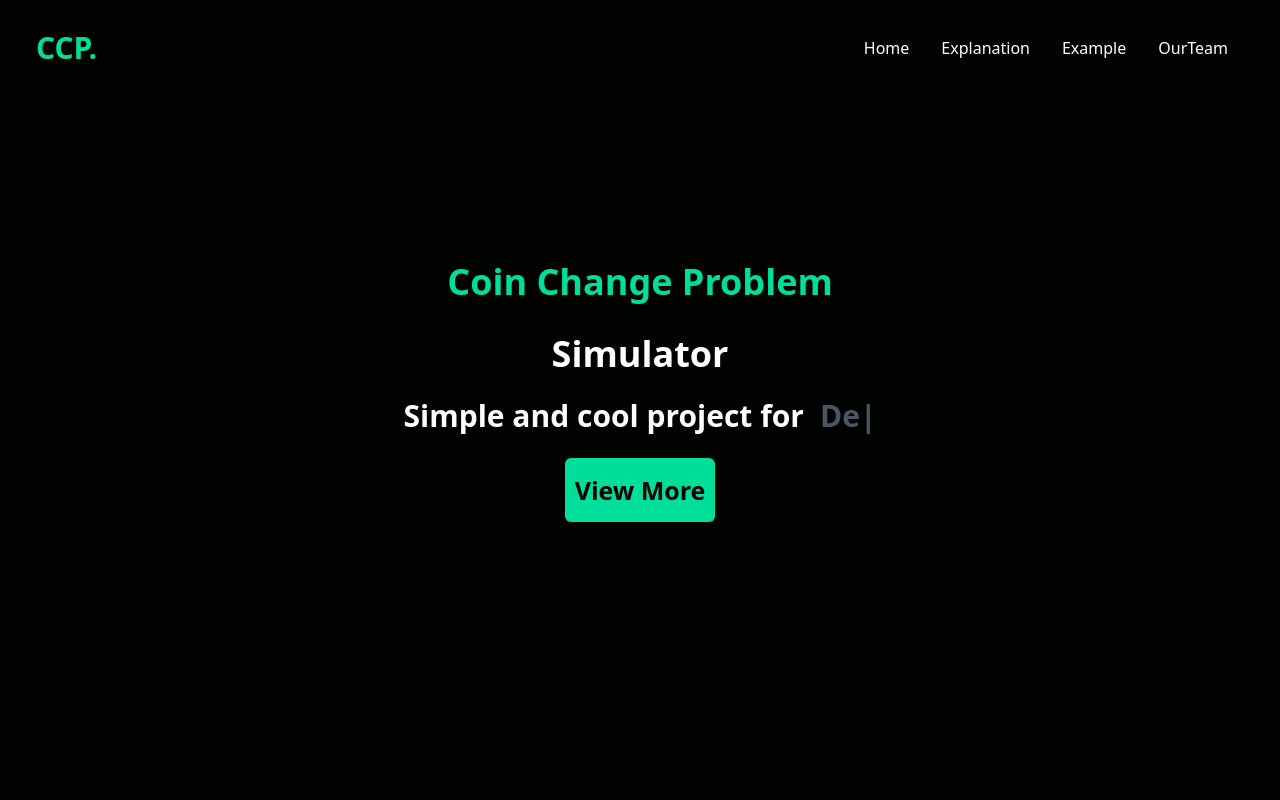
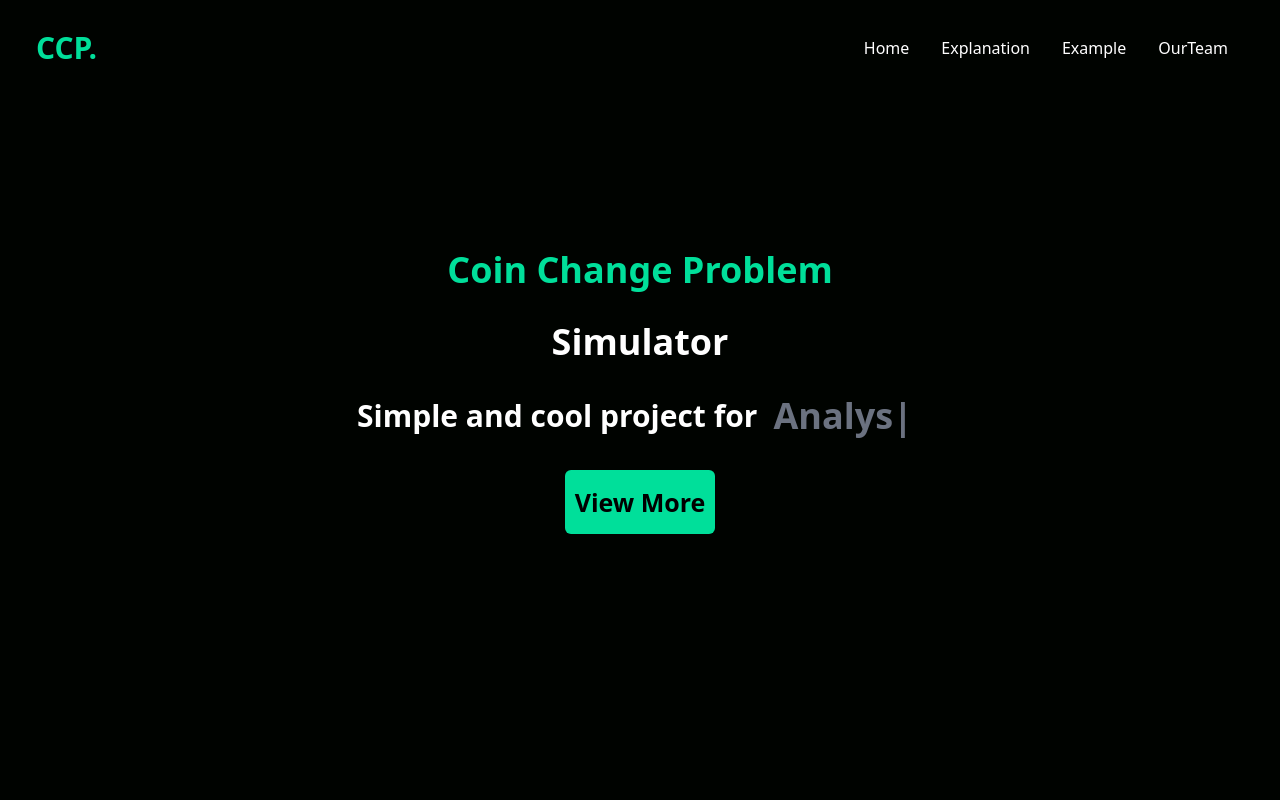
Before and after one commit to kokojimz/CCP-Visualizer, a React (Create React App) app: page / in a window 1280 px wide. Shown: the top 800 px of the page. Built offline with nearby package versions, Linux system fonts and the light colour scheme.

Commit message:
Change typing effect to typed.js and hooks

```diff
--- a/package.json
+++ b/package.json
@@ -13,7 +13,7 @@
     "react-icons": "^4.12.0",
     "react-router-dom": "^6.20.1",
     "react-scripts": "5.0.1",
-    "react-typed": "^1.2.0",
+    "typed.js": "^2.1.0",
     "web-vitals": "^2.1.4"
   },
   "scripts": {
--- a/src/Components/LandingpageComponent/Hero.jsx
+++ b/src/Components/LandingpageComponent/Hero.jsx
@@ -1,11 +1,33 @@
 import React from 'react'
-import Typed from 'react-typed';
+import Typed from "typed.js";
+import { useEffect, useRef } from "react";
 
 const Hero = () => {
     const scrollToSection = (sectionId) => {
         const section = document.getElementById(sectionId);
         section.scrollIntoView({ behavior: 'smooth' });
     }
+
+    const el = useRef(null);
+
+    useEffect(() => {
+        const typed = new Typed(el.current, {
+            strings: [' Algorithm',' Design',' Analysis'], // Strings to display
+            // Speed settings, try diffrent values untill you get good results
+            startDelay: 300,
+            typeSpeed: 110,
+            backSpeed: 120,
+            backDelay: 110,
+            smartBackspace: true,
+            loop: true,
+            showCursor: true,
+            cursorChar: "|"
+        });
+        // Destropying
+        return () => {
+            typed.destroy();
+        };
+    }, []);
 
     return (
         <div className='text-white'>
@@ -16,14 +38,11 @@ const Hero = () => {
                     <p className='md:text-3xl sm:text-2xl text-xl font-bold'>
                         Simple and cool project for
                     </p>
-                    <Typed className='md:text-3xl sm:text-2xl text-xl font-bold md:pl-4 pl-2 text-gray-600'
-                        strings={['Algorithm','Design','Analysis']}
-                        typeSpeed={110}
-                        backSpeed={120}
-                        loop
-                    />
+                    <div className='p-[10px] md:text-4xl sm:text-3xl text-2xl font-bold md:pl-4 pl-2 text-gray-500'>
+                        <span ref={el}></span>
+                    </div>
                 </div>
-                <button onClick={() => scrollToSection('Explanation')} className='bg-[#00df9a] w-[150px] text-[25px] rounded-md font-bold my-6 mx-auto py-3 text-black'>
+                <button onClick={() => scrollToSection('Explanation')} className='bg-[#00df9a] h-16 w-[150px] text-[25px] rounded-md font-bold my-6 mx-auto py-3 text-black'>
                     View More
                 </button>
             </div>
```
Also changed, not shown: 2 other files (tests, documents, lock files or other folders).
